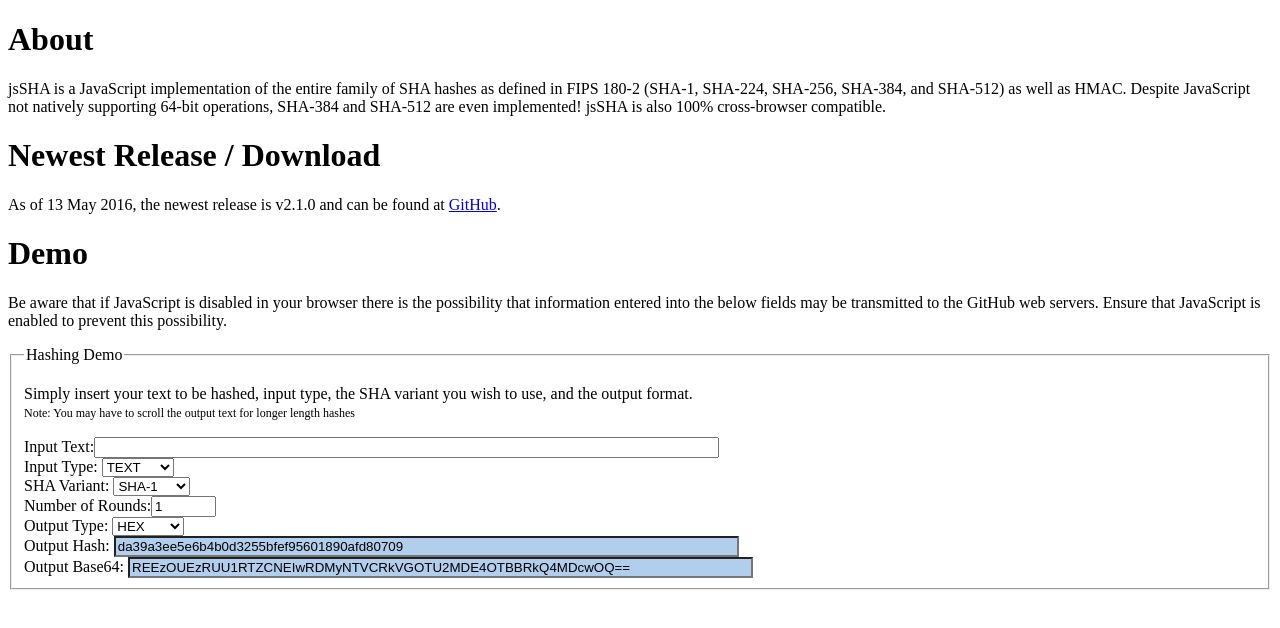
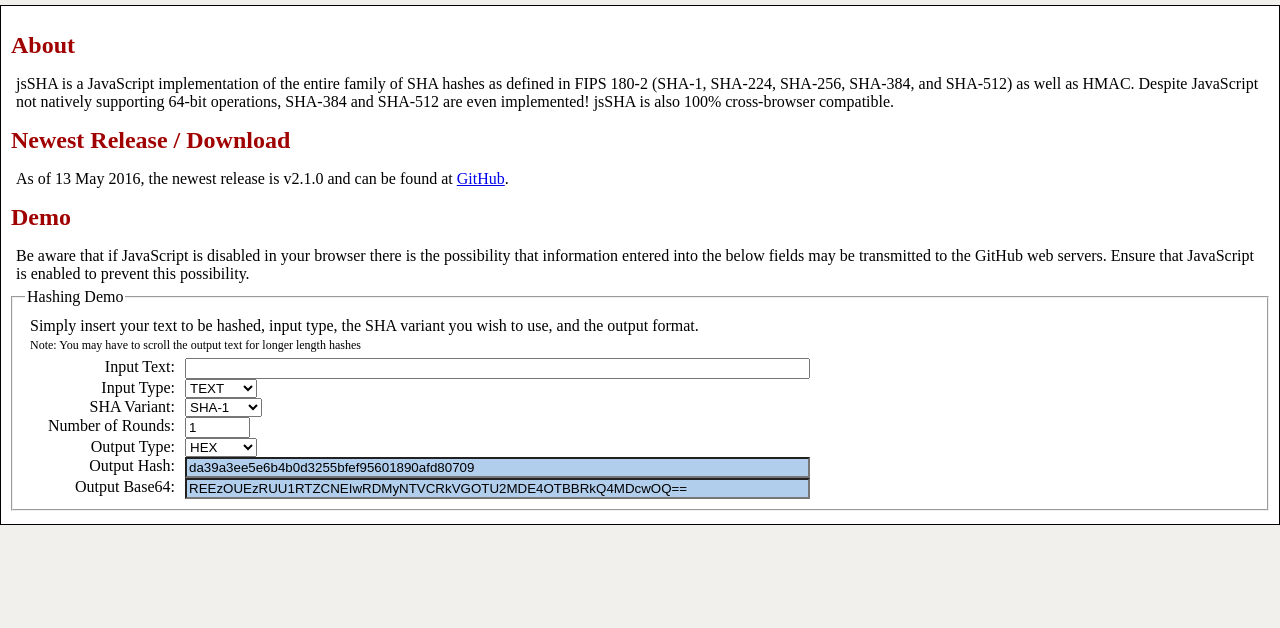
Before and after one commit to nothinglastforever/genuse, a plain HTML site: page webapp/jsSHA - SHA Hashes in JavaScript.htm in a window 1280 px wide. Drawn offline with Linux system fonts and the light colour scheme.

Commit message:
no comment.

```diff
--- a/webapp/jsSHA - SHA Hashes in JavaScript.htm
+++ b/webapp/jsSHA - SHA Hashes in JavaScript.htm
@@ -2,9 +2,50 @@
 <html xmlns="http://www.w3.org/1999/xhtml" xml:lang="en">
 <head>
 	<title>jsSHA - SHA Hashes in JavaScript</title>
+	<meta name="viewport" content="width=device-width" initial-scale=1 maximum-scale=1 />
 	<meta http-equiv="Content-Type" content="text/html;charset=utf-8" />
 	<meta name="keywords" content="SHA, SHA-1, SHA-2, SHA-224, SHA-256, SHA-384, SHA-512, HMAC, javascript, JS, Secure Hash Standard, hash, security, cryptography, FIPS 180-2" />
-	<link rel="stylesheet" type="text/css" href="style.css" />
+	<style type="text/css">
+		body {
+			background-color: #f1f0ec;
+			margin: 0px;
+		}
+		#container {
+			background-color: #FFFFFF;
+			color: #000000;
+
+			margin: 5px auto;
+			padding: 10px;
+			border: 1px solid #000000;
+		}
+		h1 {
+			font-size: 24px;
+			color: #a00101;
+			background-color: #FFFFFF;
+		}
+		p {
+			margin: 5px;
+		}
+		label {
+			width: 150px;
+			display: block;
+			float: left;
+			text-align: right;
+			padding-right: 10px;
+		}
+		fieldset {
+			margin: 3px 0px;
+
+
+		}
+		img {
+			display: block;
+			margin: 0px auto;
+			border: 0px;
+		}
+
+
+	</style>
 	<script type="text/javascript">
 	(function(F){function p(d,a,c){var g=0,b=[],e=0,f,k,l,h,m,u,q,v=!1,n=[],r=[],t,p=!1;c=c||{};f=c.encoding||"UTF8";t=c.numRounds||1;l=y(a,f);if(t!==parseInt(t,10)||1>t)throw Error("numRounds must a integer >= 1");if("SHA-1"===d)m=512,u=z,q=G,h=160;else throw Error("Chosen SHA variant is not supported");k=w(d);this.setHMACKey=function(a,b,e){var c;if(!0===v)throw Error("HMAC key already set");if(!0===p)throw Error("Cannot set HMAC key after calling update");f=(e||{}).encoding||"UTF8";b=
 y(b,f)(a);a=b.binLen;b=b.value;c=m>>>3;e=c/4-1;if(c<a/8){for(b=q(b,a,0,w(d));b.length<=e;)b.push(0);b[e]&=4294967040}else if(c>a/8){for(;b.length<=e;)b.push(0);b[e]&=4294967040}for(a=0;a<=e;a+=1)n[a]=b[a]^909522486,r[a]=b[a]^1549556828;k=u(n,k);g=m;v=!0};this.update=function(a){var c,d,f,h=0,q=m>>>5;c=l(a,b,e);a=c.binLen;d=c.value;c=a>>>5;for(f=0;f<c;f+=q)h+m<=a&&(k=u(d.slice(f,f+q),k),h+=m);g+=h;b=d.slice(h>>>5);e=a%m;p=!0};this.getHash=function(a,c){var f,l,m,n;if(!0===v)throw Error("Cannot call getHash after setting HMAC key");
--- a/wfc_rules_generate/lib/logtoarray.js
+++ b/wfc_rules_generate/lib/logtoarray.js
@@ -50,7 +50,7 @@ function LogToArray(filename,callback) {
     //.pipe(process.stdout)
         .then(function (parts) {
             toUnique(parts);
-            // console.log (parts);
+            //console.log (parts);
             // return  parts;
             callback(parts);
          });
--- a/wfc_rules_generate/test.js
+++ b/wfc_rules_generate/test.js
@@ -3,7 +3,8 @@
  */
 var LogToArray = require('./lib/logtoarray');
 var Promise = require('any-promise');
-var logfile = 'D:\\temp\\WFC_log_temp.txt';
+//var logfile = 'D:\\temp\\WFC_Log_Temp.txt';
+var logfile = 'D:\\temp\\filename.txt';
 var DataGrouper = require('./lib/DataGrouper');
 var _ = require('lodash');
 
@@ -25,7 +26,7 @@ var display = (function() {
     //
     display.obj = function(obj) {
         //
-        // console.log(display(JSON.stringify(obj, null, 4)));
+        //console.log(display(JSON.stringify(obj, null, 4)));
         require('fs').writeFile(
 
             'D:\\temp\\my.json',
```
Also changed, not shown: wfc_rules_generate/lib/parser.js.
